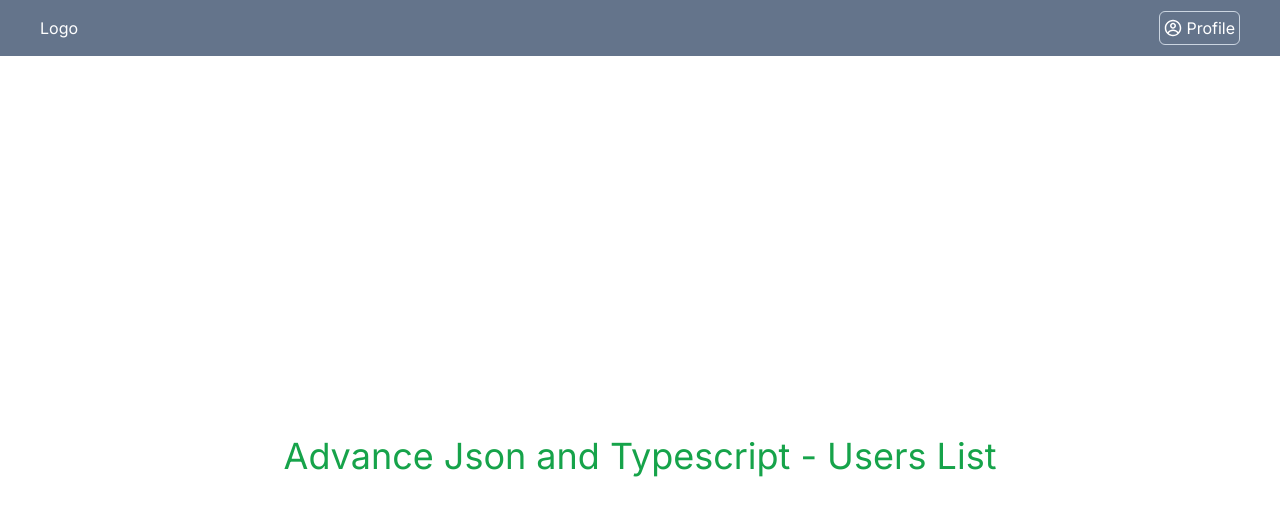
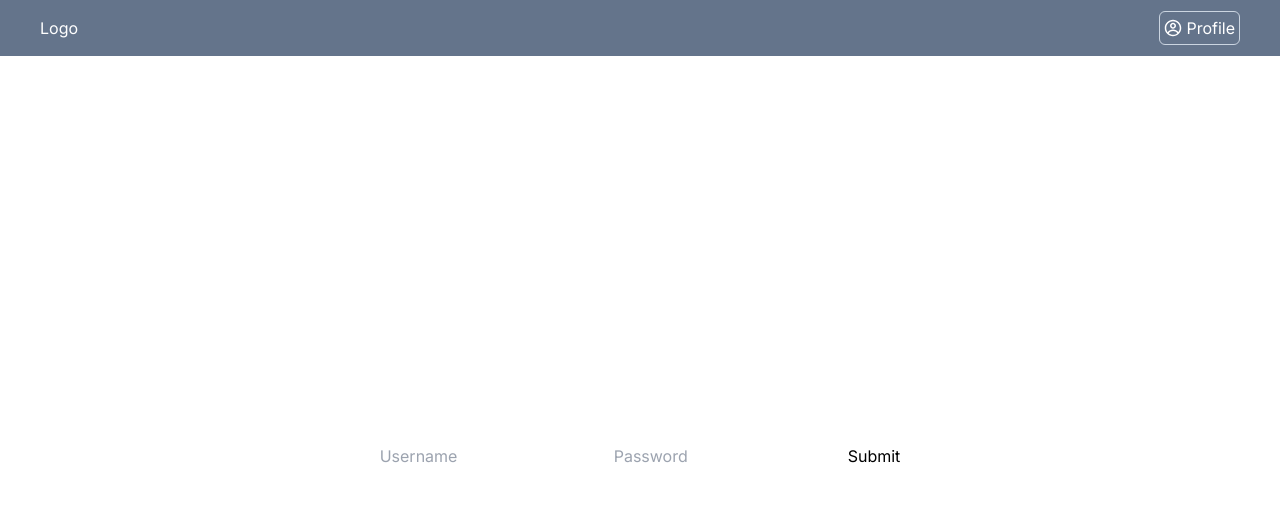
Before and after one commit to LiponRoy/typescript-next-practice, a Next.js app: page / in a window 1280 px wide. Shown: the top 516 px of the page. Built offline with nearby package versions, Linux system fonts and the light colour scheme; no server answers.

Commit message:
Typescript with props type and custom hook

```diff
--- /dev/null
+++ b/src/app/components/loginFornTypescript/FormCustomHook.tsx
@@ -0,0 +1,83 @@
+"use client"
+import { useState } from 'react';
+
+// Define the type for the form values
+type FormValues = {
+  username: string;
+  password: string;
+};
+
+// Define the type for the custom hook
+type UseFormReturnType = {
+  values: FormValues;
+  handleChange: (e: React.ChangeEvent<HTMLInputElement>) => void;
+  reset: () => void;
+};
+
+// Define the custom hook
+const useForm = (): UseFormReturnType => {
+  // State to store form values
+  const [values, setValues] = useState<FormValues>({
+    username: '',
+    password: '',
+  });
+
+  // Function to handle changes in input fields
+  const handleChange = (e: React.ChangeEvent<HTMLInputElement>) => {
+    const { name, value } = e.target;
+    setValues(prevValues => ({
+      ...prevValues,
+      [name]: value,
+    }));
+  };
+
+  // Function to reset form values
+  const reset = () => {
+    setValues({
+      username: '',
+      password: '',
+    });
+  };
+
+  // Return the state and functions
+  return {
+    values,
+    handleChange,
+    reset,
+  };
+};
+
+// Usage of the custom hook
+const FormCustomHook = () => {
+  const { values, handleChange, reset } = useForm();
+
+  const handleSubmit = (e: React.FormEvent) => {
+    e.preventDefault();
+    // Handle form submission here
+    console.log('Form submitted with values:', values);
+    // Reset the form after submission
+    reset();
+  };
+
+  return (
+    <form onSubmit={handleSubmit}>
+      <input
+        type="text"
+        name="username"
+        value={values.username}
+        onChange={handleChange}
+        placeholder="Username"
+      />
+      <input
+        type="password"
+        name="password"
+        value={values.password}
+        onChange={handleChange}
+        placeholder="Password"
+      />
+      <button type="submit">Submit</button>
+    </form>
+  );
+};
+
+export default FormCustomHook;
--- /dev/null
+++ b/src/app/components/loginFornTypescript/SimpleForm.tsx
@@ -0,0 +1,45 @@
+"use client"
+
+import React, { useState } from 'react';
+
+interface FormState {
+  name: string;
+  email: string;
+}
+
+const SimpleForm: React.FC = () => {
+  const [formData, setFormData] = useState<FormState>({
+    name: '',
+    email: '',
+  });
+
+  const handleChange = (e: React.ChangeEvent<HTMLInputElement>) => {
+    const { name, value } = e.target;
+    setFormData(prevState => ({
+      ...prevState,
+      [name]: value,
+    }));
+  };
+
+  const handleSubmit = (e: React.MouseEvent<HTMLButtonElement, MouseEvent>) => {
+    e.preventDefault();
+    console.log('Form submitted:', formData);
+    // Here you can add logic to submit the form data to your backend or perform any other actions
+  };
+
+  return (
+    <form>
+      <div>
+        <label htmlFor="name">Name:</label>
+        <input type="text" id="name" name="name" value={formData.name} onChange={handleChange} />
+      </div>
+      <div>
+        <label htmlFor="email">Email:</label>
+        <input type="email" id="email" name="email" value={formData.email} onChange={handleChange} />
+      </div>
+      <button type="button" onClick={handleSubmit}>Submit</button>
+    </form>
+  );
+};
+
+export default SimpleForm;
--- /dev/null
+++ b/src/app/components/propsType/PropsType.tsx
@@ -0,0 +1,19 @@
+import React from 'react';
+
+// Define the type/interface for props
+interface MyComponentProps {
+  name: string;
+  age: number;
+}
+
+// Define a functional component and specify the prop types
+const PropsType = ({ name, age }:MyComponentProps) => {
+  return (
+    <div>
+      <p>Name: {name}</p>
+      <p>Age: {age}</p>
+    </div>
+  );
+};
+
+export default PropsType;
--- a/src/app/page.tsx
+++ b/src/app/page.tsx
@@ -8,6 +8,9 @@ import Axios_use from './components/fetch-for-typescript/Axios_use';
 import Get_AdvanceWay from './components/fetch-for-typescript/Get_AdvanceWay';
 import JsonDataAdvance_typescript from './components/fetch-for-typescript/JsonDataAdvance_typescript';
 import SingleDataFetch from './components/fetch-for-typescript/SingleDataFetch';
+import PropsType from './components/propsType/PropsType';
+import SimpleForm from './components/loginFornTypescript/SimpleForm';
+import FormCustomHook from './components/loginFornTypescript/FormCustomHook';
 
 export default function Home() {
 
@@ -23,7 +26,12 @@ export default function Home() {
      {/* <Axios_use/> */}
      {/* <Get_AdvanceWay/> */}
      {/* <JsonDataAdvance_typescript/> */}
-     <SingleDataFetch/>
+     {/* <SingleDataFetch/> */}
+     {/* <Test/> */}
+     {/* <Get_AdvanceWay/> */}
+     {/* <PropsType name="Kajol" age={50}/> */}
+     {/* <SimpleForm/> */}
+     <FormCustomHook/>
     </div>
 
 
```
